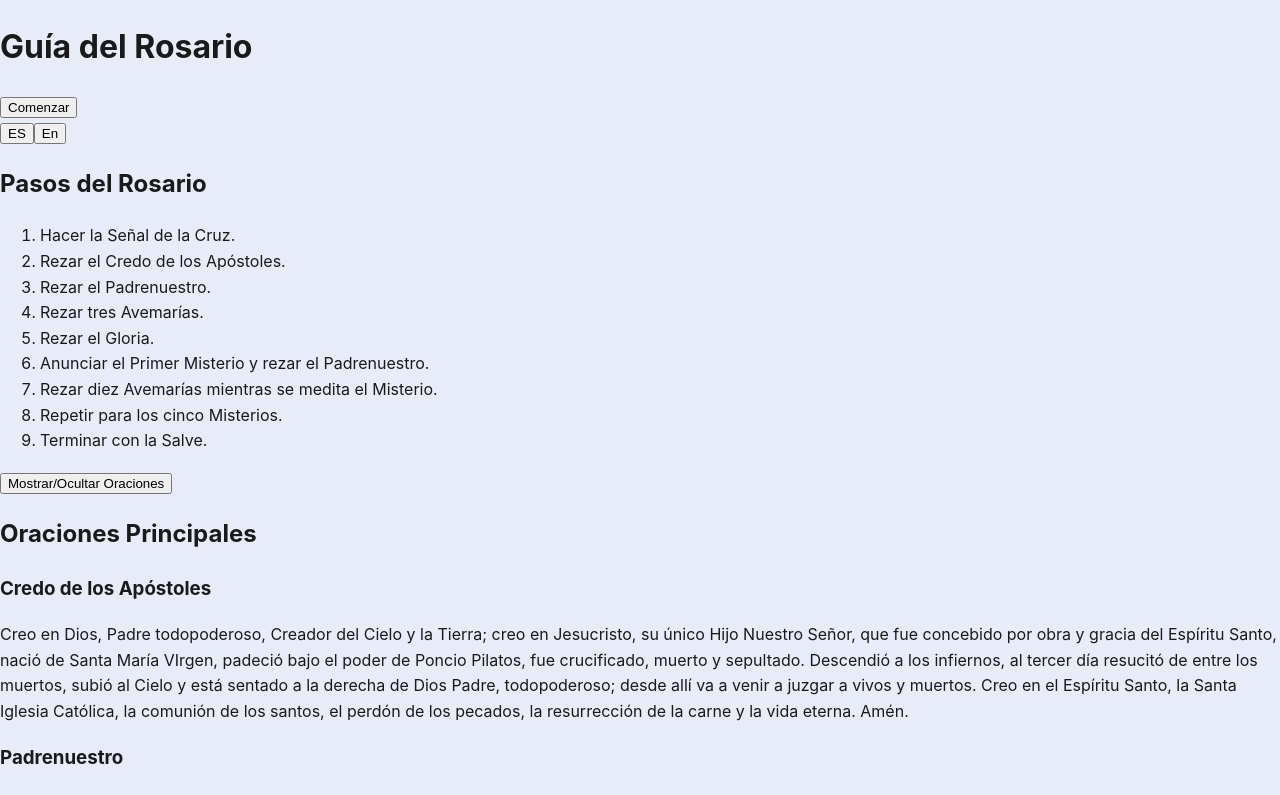
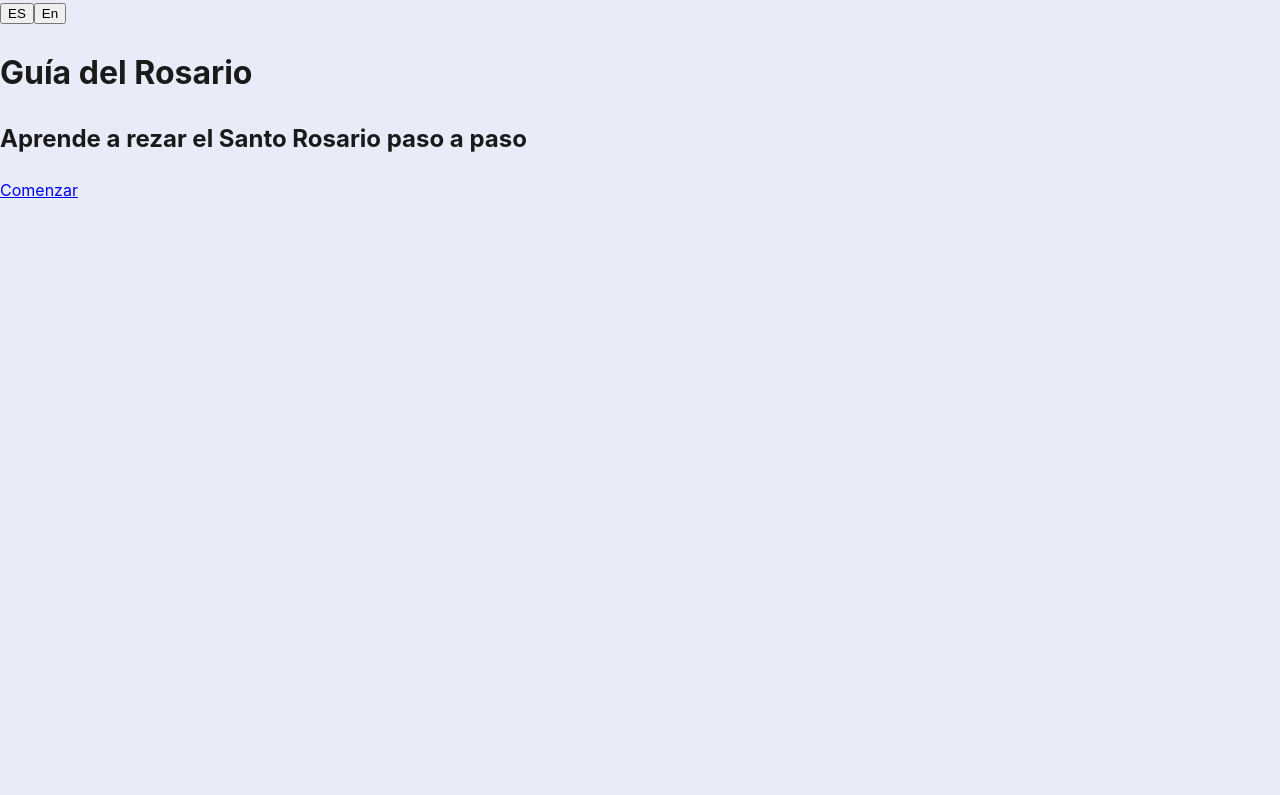
Before and after one commit to LuisDev912/Rosary-guide, a React (Vite) app: page / in a window 1280 px wide. Shown: the top 795 px of the page. Built offline with nearby package versions, Linux system fonts and the light colour scheme.

Commit message:
"feat: create Home.jsx page - This page is the home page where the user can start Praying. - Make App.jsx more static by moving all the logic to Home.jsx. - It doesn't have more text yet."

```diff
--- a/src/App.jsx
+++ b/src/App.jsx
@@ -1,38 +1,22 @@
-import { useTranslation } from "react-i18next";
 import LanguageSwitcher from "./components/LanguageSwitcher";
 import './styles/App.css';
 import { Route, Routes } from 'react-router';
 import RosaryPage from "./pages/RosaryPage.jsx"
 import RosaryEnd from "./pages/RosaryEnd";
+import HomePage from "./pages/Home.jsx"
 
 
 function App() {
-  const { t } = useTranslation();
 
-  const handleStartPrayer = () => {
-    const mainContent = document.querySelector('.main-content');
-    if (mainContent) {
-      mainContent.style.display = 'block';
-    }
-  }
 
   return (
     <>
-      <div>
-        <h1>{t("home.title")}</h1>
-        <button className="start-prayer" onClick={handleStartPrayer}>{t("home.startButton")}</button>
-      </div>
-
       <LanguageSwitcher />
-
-      <div className="main-content" style={{display: 'none'}}>
-        <RosaryPage />
-      </div>
       <Routes>
-        <Route path="/" element={<RosaryPage />} />
-        <Route path="/end" element={<RosaryEnd />} />
+        <Route path="/" element={<HomePage />} />
+        <Route path="/Rosary" element={<RosaryPage />} />
+        <Route path="/Rosary/end" element={<RosaryEnd />} />
       </Routes>
-
     </>
   )
 }
--- /dev/null
+++ b/src/pages/Home.jsx
@@ -0,0 +1,17 @@
+import { useTranslation } from "react-i18next";
+import { NavLink } from "../components/NavLink.jsx";
+
+export default function HomePage() {
+    const { t } = useTranslation();
+
+    return (
+        <main>
+            <h1>{t("home.title")}</h1>
+            <h2>{t("home.subtitle")}</h2>
+
+            <NavLink to="/Rosary" className="start-button">
+                {t("home.startButton")}
+            </NavLink>
+        </main>
+    );
+}
```
